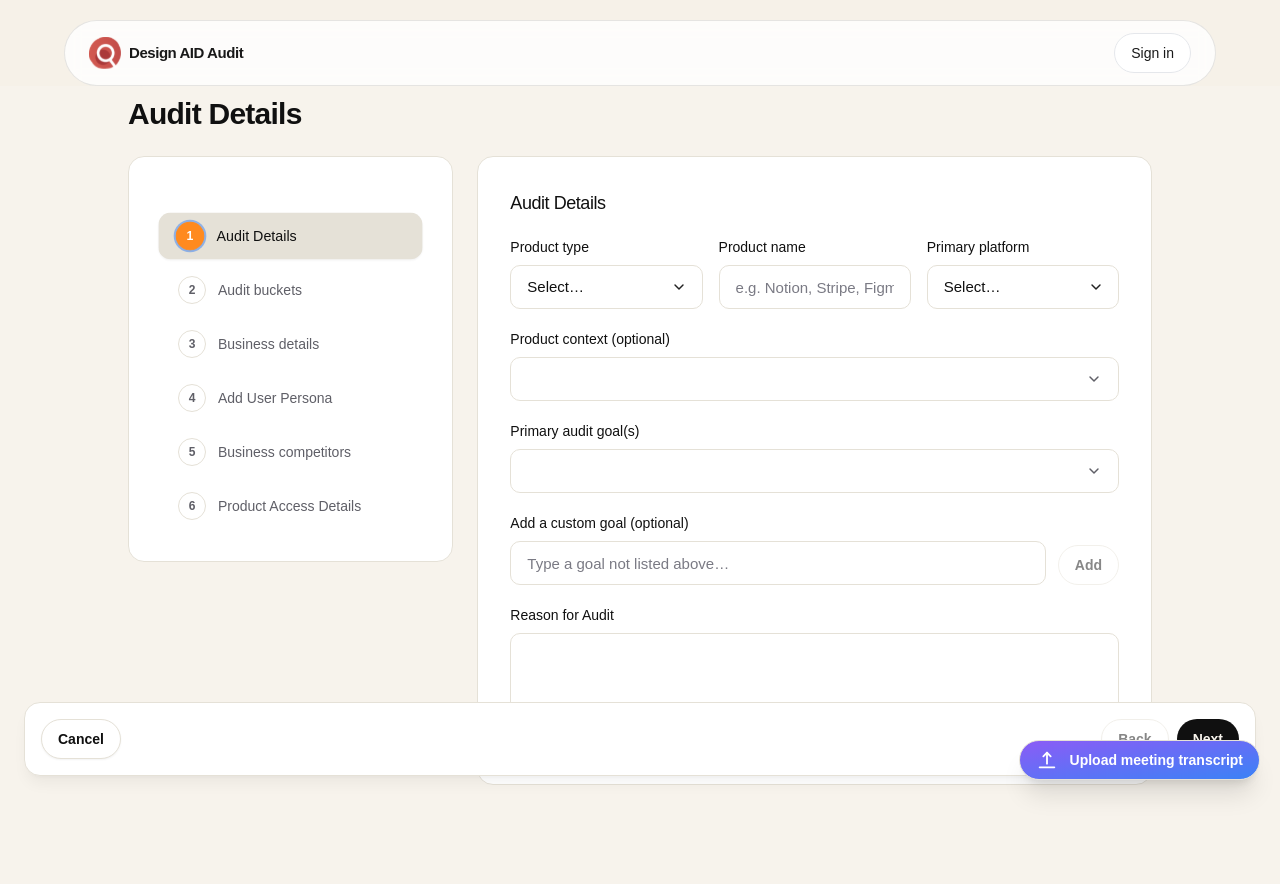
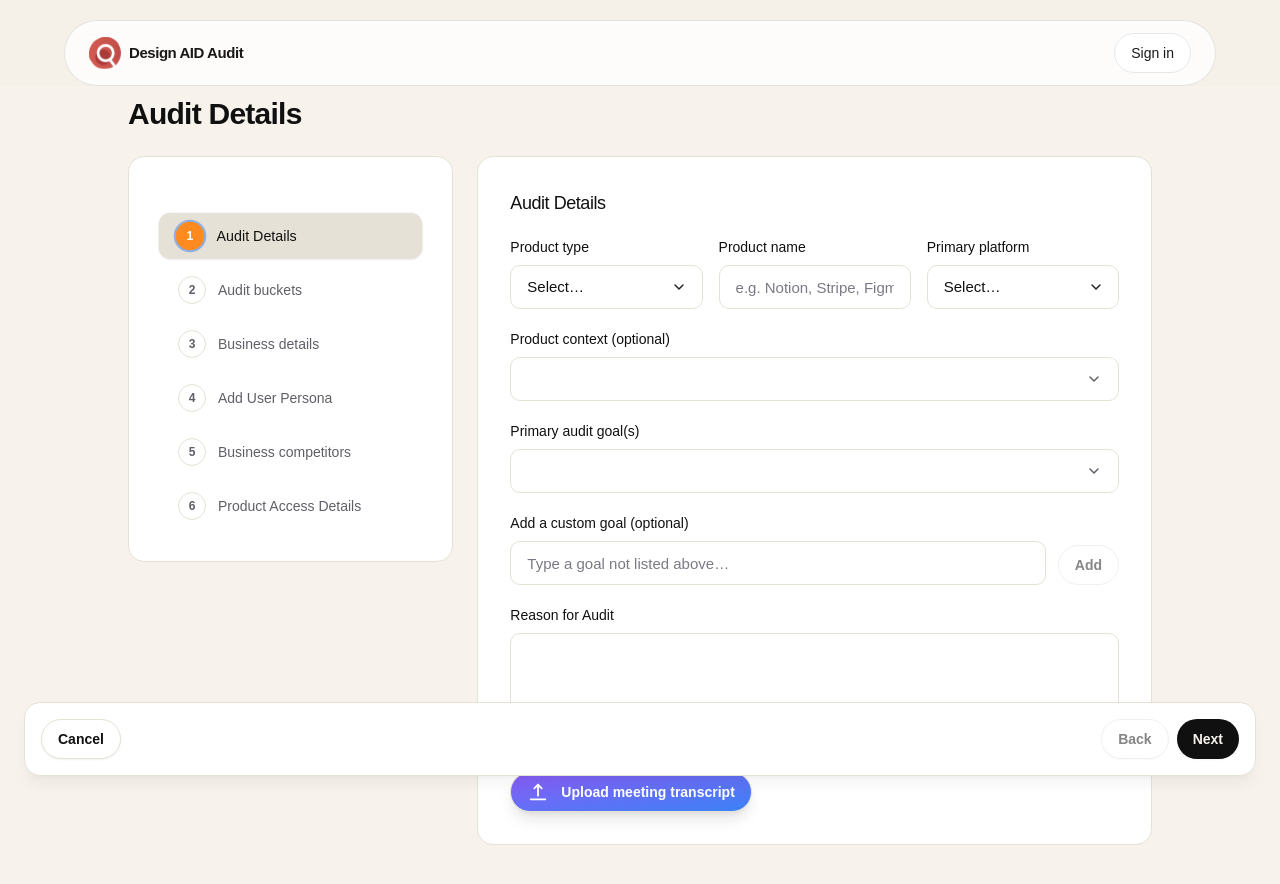
Before and after one commit to StudiovitaminD/ux-audit-tool, a Next.js app: page /audit in a window 1280 px wide. Shown: the top 884 px of the page. Built offline with nearby package versions, Linux system fonts and the light colour scheme.

Commit message:
Remove limits and add transcript upload

```diff
--- a/src/app/api/audit/process/route.ts
+++ b/src/app/api/audit/process/route.ts
@@ -568,8 +568,13 @@ export async function POST(req: Request) {
     intake = IntakeSchema.parse(intakeRaw);
     if (!intake) throw new Error("Missing intake");
     const intakeObj = intake;
-    const modelTier = typeof doc.model_tier === "string" ? doc.model_tier : "free_limited";
-    const activeModel = getAuditModelForTier(modelTier);
+    const userRole = typeof doc.user_role === "string" ? doc.user_role : "";
+    const planType = typeof doc.plan_type === "string" ? doc.plan_type : "";
+    const modelTier = typeof doc.model_tier === "string" ? doc.model_tier : "paid_full";
+    const activeModel =
+      userRole === "free" || planType === "free"
+        ? PAID_AUDIT_MODEL
+        : getAuditModelForTier(modelTier);
     buckets = getSelectedBuckets(intakeObj);
     const payloadDebug = capturePipelineDebug(intakeObj);
     const progressRec = asRecord(doc.progress) ?? {};
@@ -675,7 +680,7 @@ export async function POST(req: Request) {
           captureDebug: {
             phase: "extension_evidence_missing",
             ...payloadDebug,
-            modelTier: typeof doc.model_tier === "string" ? doc.model_tier : "free_limited",
+            modelTier: typeof doc.model_tier === "string" ? doc.model_tier : modelTier,
             activeModel,
             ...evidenceDebug,
           },
@@ -708,7 +713,7 @@ export async function POST(req: Request) {
           captureDebug: {
             phase: "login_failed",
             ...payloadDebug,
-            modelTier: typeof doc.model_tier === "string" ? doc.model_tier : "free_limited",
+            modelTier: typeof doc.model_tier === "string" ? doc.model_tier : modelTier,
             activeModel,
             ...evidenceDebug,
           },
@@ -734,7 +739,7 @@ export async function POST(req: Request) {
           captureDebug: {
             phase: "coverage_failed",
             ...payloadDebug,
-            modelTier: typeof doc.model_tier === "string" ? doc.model_tier : "free_limited",
+            modelTier: typeof doc.model_tier === "string" ? doc.model_tier : modelTier,
             activeModel,
             ...evidenceDebug,
           },
@@ -828,7 +833,7 @@ export async function POST(req: Request) {
             captureDebug: {
               phase: "report_complete",
               ...payloadDebug,
-              modelTier: typeof doc.model_tier === "string" ? doc.model_tier : "free_limited",
+              modelTier: typeof doc.model_tier === "string" ? doc.model_tier : modelTier,
               activeModel,
             },
           },
--- a/src/app/api/audit/route.ts
+++ b/src/app/api/audit/route.ts
@@ -177,8 +177,8 @@ export async function POST(req: Request) {
       reportsUsed: accountSession.reportsUsed,
       reportLimit: accountSession.reportLimit,
     });
-      if (!usageGate.allowed) {
-        return NextResponse.json(
+    if (!usageGate.allowed) {
+      return NextResponse.json(
         { error: `This plan includes ${accountSession.reportLimit} reports. Upgrade to unlock more audits.` },
         { status: 403 },
       );
@@ -202,7 +202,7 @@ export async function POST(req: Request) {
       accountSession?.role === "admin"
         ? adminChoiceToModelTier(await loadAdminAuditModelChoice())
         : accountSession?.modelTier ||
-          (typeof userAccess.model_tier === "string" ? userAccess.model_tier : "free_limited");
+          (typeof userAccess.model_tier === "string" ? userAccess.model_tier : "paid_full");
 
     try {
       const storageResult = await storeFullIntakeBlob(ref.id, body as Record<string, unknown>);
--- a/src/components/audit/audit-form.tsx
+++ b/src/components/audit/audit-form.tsx
@@ -1491,8 +1491,6 @@ export function AuditForm() {
         </Card>
       </aside>
 
-      <IntakeAssistant payload={payload} setPayload={setPayload} />
-
       <section className="space-y-6 lg:col-span-8">
         {/* UPDATED: remove redundant type selection card; keep reset only */}
 
@@ -1665,6 +1663,8 @@ export function AuditForm() {
                   placeholder=""
                 />
               </Field>
+
+              <IntakeAssistant payload={payload} setPayload={setPayload} placement="inline" />
             </div>
           </Card>
         ) : null}
--- a/src/components/audit/intake-assistant.tsx
+++ b/src/components/audit/intake-assistant.tsx
@@ -31,9 +31,11 @@ function deepMerge<T>(base: T, patch: unknown): T {
 export function IntakeAssistant({
   payload,
   setPayload,
+  placement = "fixed",
 }: {
   payload: AuditPayload;
   setPayload: React.Dispatch<React.SetStateAction<AuditPayload>>;
+  placement?: "fixed" | "inline";
 }) {
   const [open, setOpen] = useState(false);
   const [busy, setBusy] = useState(false);
@@ -87,10 +89,20 @@ export function IntakeAssistant({
 
   return (
     <>
-      <div className="fixed bottom-5 right-5 z-[9999]">
+      <div
+        className={
+          placement === "fixed"
+            ? "fixed bottom-5 right-5 z-[9999]"
+            : "mt-6 flex justify-start"
+        }
+      >
         <Button
           type="button"
-          className="inline-flex items-center gap-3 rounded-full bg-gradient-to-br from-violet-500 to-blue-500 px-5 py-3 text-sm font-semibold text-white shadow-xl hover:opacity-95"
+          className={
+            placement === "fixed"
+              ? "inline-flex items-center gap-3 rounded-full bg-gradient-to-br from-violet-500 to-blue-500 px-5 py-3 text-sm font-semibold text-white shadow-xl hover:opacity-95"
+              : "inline-flex w-full max-w-sm items-center justify-center gap-3 rounded-full bg-gradient-to-br from-violet-500 to-blue-500 px-5 py-4 text-sm font-semibold text-white shadow-lg hover:opacity-95 sm:w-auto"
+          }
           onClick={() => setOpen(true)}
           aria-label={triggerLabel}
           title={triggerLabel}
--- a/src/lib/access-control.ts
+++ b/src/lib/access-control.ts
@@ -43,14 +43,17 @@ export function canCreateReport(args: {
   if (role === "admin") {
     return { allowed: true, remaining: Number.POSITIVE_INFINITY };
   }
+  if (role === "free") {
+    return { allowed: true, remaining: Number.POSITIVE_INFINITY };
+  }
 
   const remaining = Math.max(0, reportLimit - reportsUsed);
   return { allowed: remaining > 0, remaining };
 }
 
-export function getModelTierForRole(role: AppRole, plan: PlanType): ModelTier {
+export function getModelTierForRole(role: AppRole, _plan: PlanType): ModelTier {
   if (role === "admin") return "admin_full";
-  return plan === "paid" ? "paid_full" : "free_limited";
+  return "paid_full";
 }
 
 export function getAuditModelForTier(modelTier?: string | null) {
--- a/src/lib/app-session.ts
+++ b/src/lib/app-session.ts
@@ -235,6 +235,6 @@ export function auditUserAccessFromSession(session: AppSession) {
 }
 
 export function reportsRemaining(session: AppSession) {
-  if (session.role === "admin") return null;
+  if (session.role === "admin" || session.role === "free") return null;
   return Math.max(0, session.reportLimit - session.reportsUsed);
 }
--- a/src/lib/audit-types.ts
+++ b/src/lib/audit-types.ts
@@ -303,7 +303,7 @@ export const AUDIT_DEFAULTS: AuditPayload = {
     plan: "free",
     reportAccessLevel: "free_preview",
     lockedSections: [],
-    modelTier: "free_limited",
+    modelTier: "paid_full",
     reportsUsed: 0,
     reportLimit: 3,
   },
```
Also changed, not shown: 1 other file (tests, documents, lock files or other folders).
